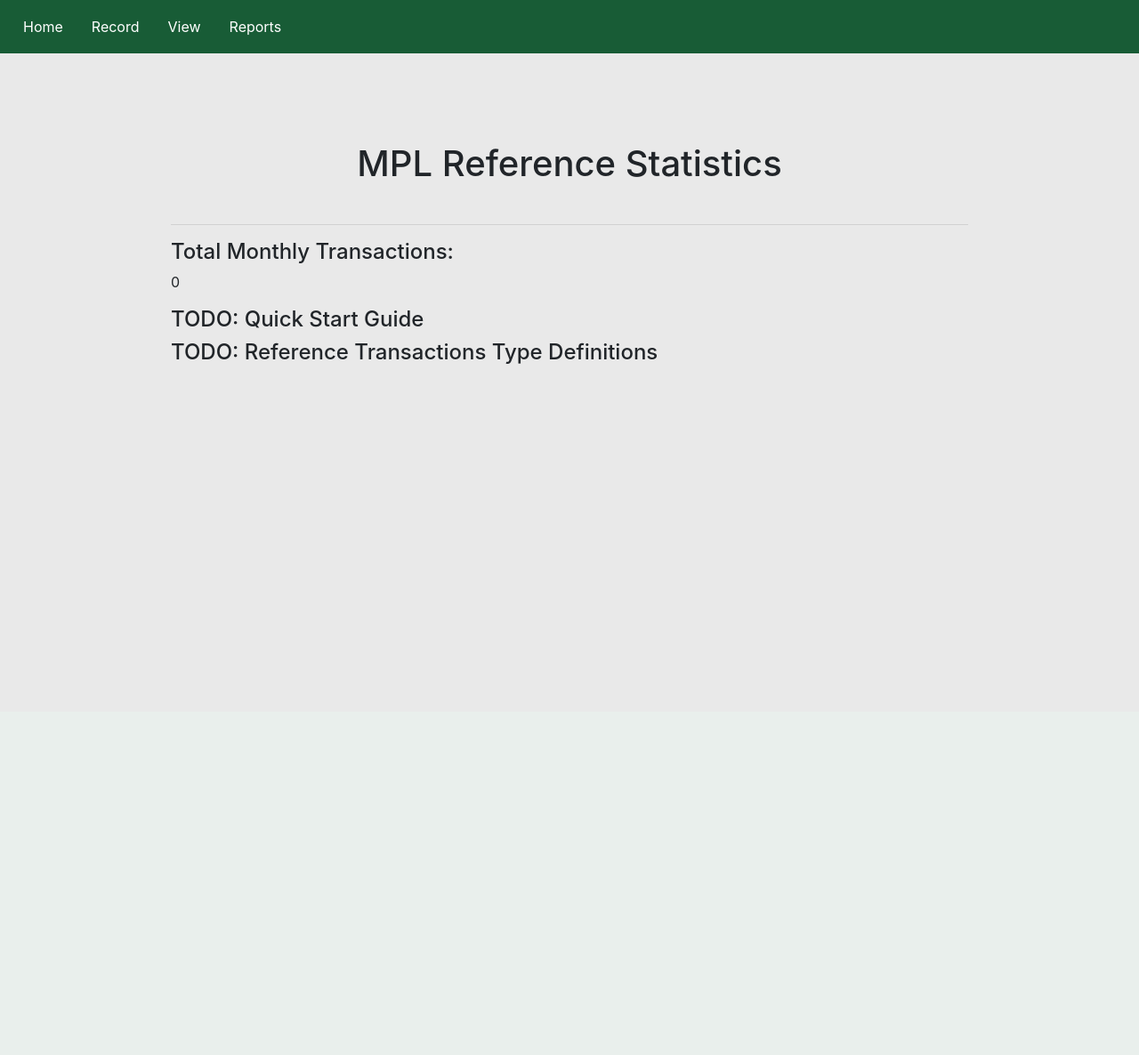
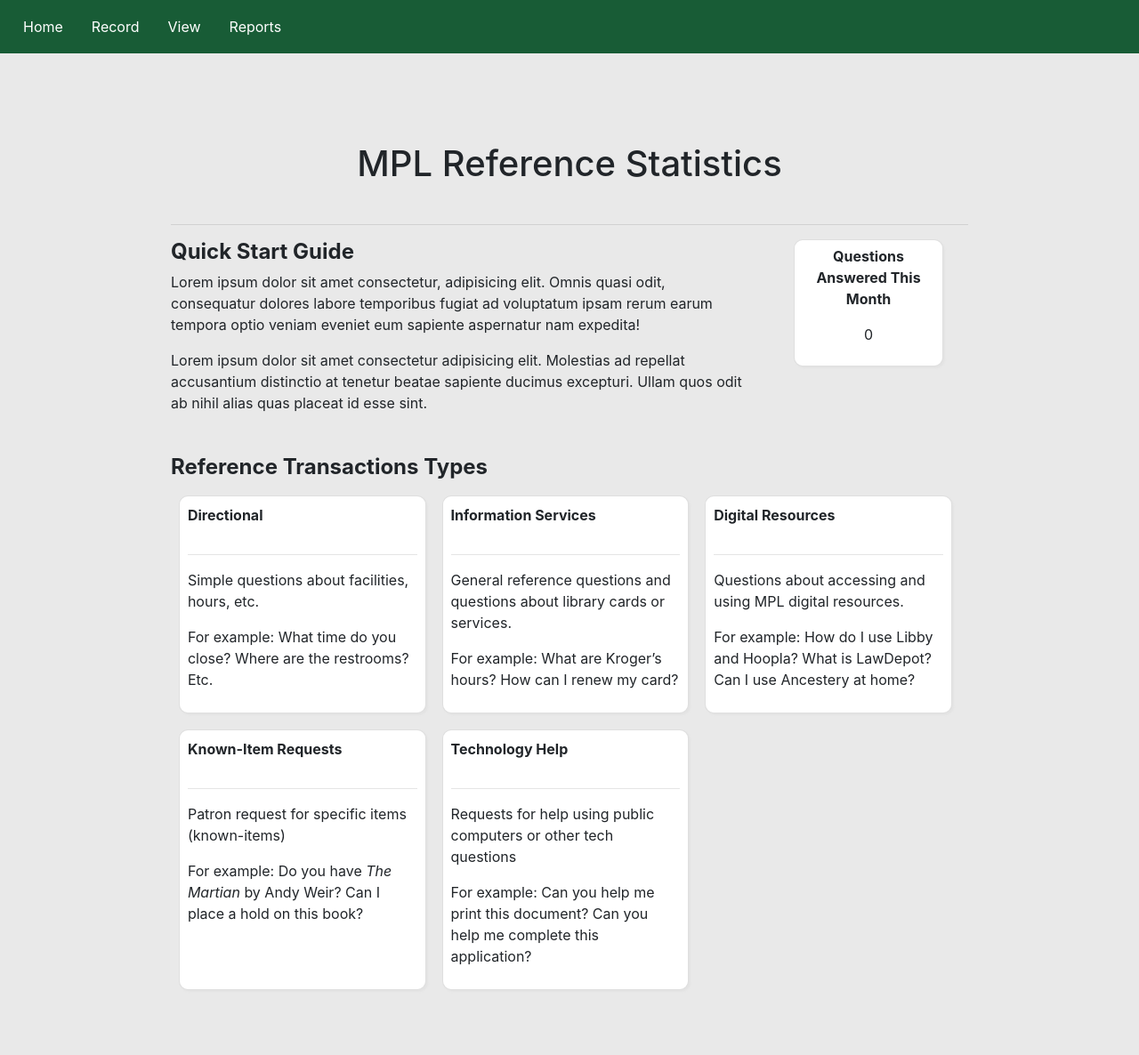
Before and after one commit to jamesspearsv/libstats, a Django app: page / in a window 1280 px wide. Shown: the whole page at 89% size. Before the commit the page ends 409 px from the top, so only its background shows below. Run offline with Django 4.2, Linux system fonts and the light colour scheme; data that the repository does not hold is empty; parts of the project's set-up code (start-up, migrations or seed data) failed here and were passed over; some libraries are stand-ins or nearby versions.

Commit message:
Added reference type definitions and updated styling

```diff
--- a/reference/settings.py
+++ b/reference/settings.py
@@ -16,7 +16,7 @@ import json
 
 # Set app running mode
 # MODE == "DEV" OR "PROD"
-MODE = 'PROD'
+MODE = 'DEV'
 
 # SECURITY WARNING: don't run with debug turned on in production!
 # SECURITY WARNING: keep the secret key used in production secret!
--- a/transactions/static/transactions/style.css
+++ b/transactions/static/transactions/style.css
@@ -1,6 +1,5 @@
 body {
     background-color: #e9e9e9;
-
 }
 
 #nav {
@@ -41,10 +40,8 @@ main {
 }
 
 form {
-    width: 35%;
     display: flex;
     flex-direction: column;
-    margin: auto;
 }
 
 form > input, select {
@@ -65,3 +62,63 @@ thead {
     text-align: center;
     margin-top: 5%;
 }
+
+.index-section-head {
+    font-weight: bold;
+}
+
+#index-container {
+    display: grid;
+    grid-template-columns: auto 25%;
+    grid-template-rows: auto auto;
+    grid-gap: 30px;
+}
+
+#index-quickstart {
+    grid-column: 1 / span 1;
+    grid-row: 1 / span 1;
+}
+
+#index-counter {
+    text-align: center;
+    grid-column: 2 / span 1;
+    grid-row: 1 / span 1;
+}
+
+#index-definitions {
+    grid-column: 1 / span 2;
+    grid-row: 2 / span 1;
+}
+
+#index-definition-cards {
+    display: flex;
+    flex-flow: row wrap;
+}
+
+.card {
+    background-color: #ffffff;
+    margin: 1%;
+    padding: 1%;
+    border-radius: 10px;
+    box-shadow: 2px 2px 2px #e3e3e3;
+}
+
+.card-head {
+    font-weight: bold;
+}
+
+.definition-card {
+    width: 31%;
+}
+
+.counter-card {
+    width: 75%;
+    padding: 3%;
+    margin: auto;
+
+}
+
+.form-card {
+    width: 30%;
+    margin: auto;
+}
--- a/transactions/templates/transactions/index.html
+++ b/transactions/templates/transactions/index.html
@@ -9,14 +9,52 @@ Reference Home
     <h1>MPL Reference Statistics</h1>
 </section>
 <hr>
-<section id="index_counter">
-    <h4>Total Monthly Transactions:</h4>
-    <p>{{ count }}</p>
+<div id="index-container">
+    <section id="index-quickstart" class="index-section">
+        <h4 class="index-section-head">Quick Start Guide</h4>
+        <p>Lorem ipsum dolor sit amet consectetur, adipisicing elit. Omnis quasi odit, consequatur dolores labore temporibus fugiat ad voluptatum ipsam rerum earum tempora optio veniam eveniet eum sapiente aspernatur nam expedita!</p>
+        <p>Lorem ipsum dolor sit amet consectetur adipisicing elit. Molestias ad repellat accusantium distinctio at tenetur beatae sapiente ducimus excepturi. Ullam quos odit ab nihil alias quas placeat id esse sint.</p>
+    </section>
+        <section id="index-counter" class="index-section">
+        <div class="card counter-card" id="index-counter">
+            <p class="card-head">Questions Answered This Month</p>
+            <p id="index-count">{{ count }}</p>
+        </div>
+    </section>
+    <section id="index-definitions" class="index-section">
+        <h4 class="index-section-head">Reference Transactions Types</h4>
+        <div id="index-definition-cards">
+            <div class="card definition-card">
+                <p class="card-head">Directional</p>
+                <hr>
+                <p>Simple questions about facilities, hours, etc.</p>
+                <p>For example: What time do you close? Where are the restrooms? Etc.</p>
+            </div>
+            <div class="card definition-card">
+                <p class="card-head">Information Services</p>
+                <hr>
+            <p>General reference questions and questions about library cards or services.</p>
+            <p>For example: What are Kroger’s hours? How can I renew my card?</p>
+        </div>
+        <div class="card definition-card">
+            <p class="card-head">Digital Resources</p>
+            <hr>
+            <p>Questions about accessing and using MPL digital resources.</p>
+            <p>For example: How do I use Libby and Hoopla? What is LawDepot? Can I use Ancestery at home?</p>
+        </div>
+        <div class="card definition-card">
+            <p class="card-head">Known-Item Requests</p>
+            <hr>
+            <p>Patron request for specific items (known-items)</p>
+            <p>For example: Do you have <em>The Martian</em> by Andy Weir? Can I place a hold on this book?</p>
+        </div>
+        <div class="card definition-card">
+            <p class="card-head">Technology Help</p>
+            <hr>
+            <p>Requests for help using public computers or other tech questions</p>
+            <p>For example: Can you help me print this document? Can you help me complete this application?</p>
+        </div>
+    </div>
 </section>
-<section id="index_quickstart">
-    <h4>TODO: Quick Start Guide</h4>
-</section>
-<section id="index_definitions">
-    <h4>TODO: Reference Transactions Type Definitions</h4>
-</section>
+</div>
 {% endblock %}
--- a/transactions/templates/transactions/layouts.html
+++ b/transactions/templates/transactions/layouts.html
@@ -12,7 +12,7 @@
     <link rel="shortcut icon" href="{% static 'transactions/favicon1.svg' %}" type="image/x-icon">
 </head>
 <body>
-    <nav class="nav" id="nav">
+    <nav class="nav sticky-top" id="nav">
             <a href="{% url 'transactions:index' %}" class="nav-link">Home</a>
             <a href="{% url 'transactions:add' %}" class="nav-link">Record</a>
             <a href="{% url 'transactions:view' %}" class="nav-link">View</a>
```
Also changed, not shown: transactions/templates/transactions/add.html (+7 -6 lines), transactions/templates/transactions/generate.html (+6 -5 lines), transactions/templates/transactions/search.html (+5 -4 lines), README.md.
